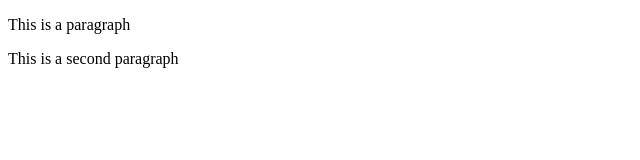
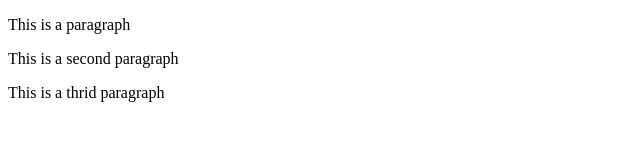
Before and after one commit to alaa-khory/demo, a plain HTML site: page index.html in a window 1280 px wide. Shown: the whole page, without its empty margins (0-640 px from the left). Drawn offline with Linux system fonts and the light colour scheme.

Commit message:
fourth commit

```diff
--- a/index.html
+++ b/index.html
@@ -6,6 +6,6 @@
 <body>
 	<p>This is a paragraph</p>
 	<p>This is a second paragraph</p>
-
+	<p>This is a thrid paragraph</p>
 </body>
 </html>
```
